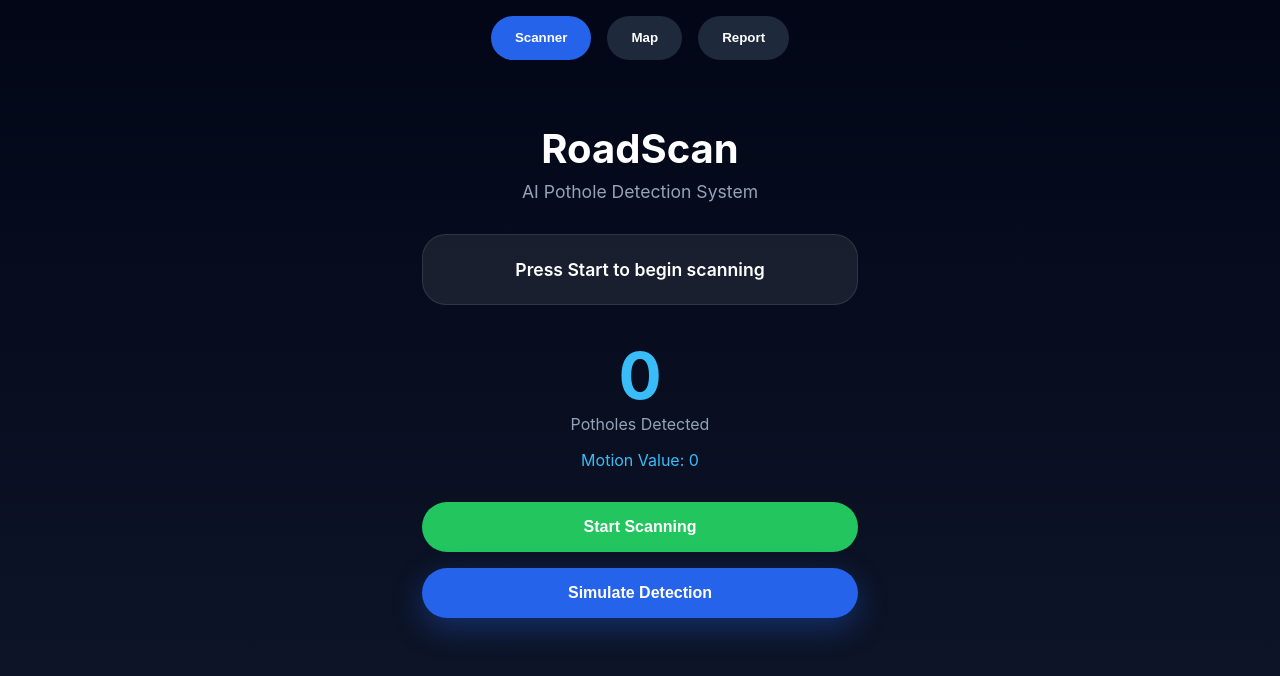
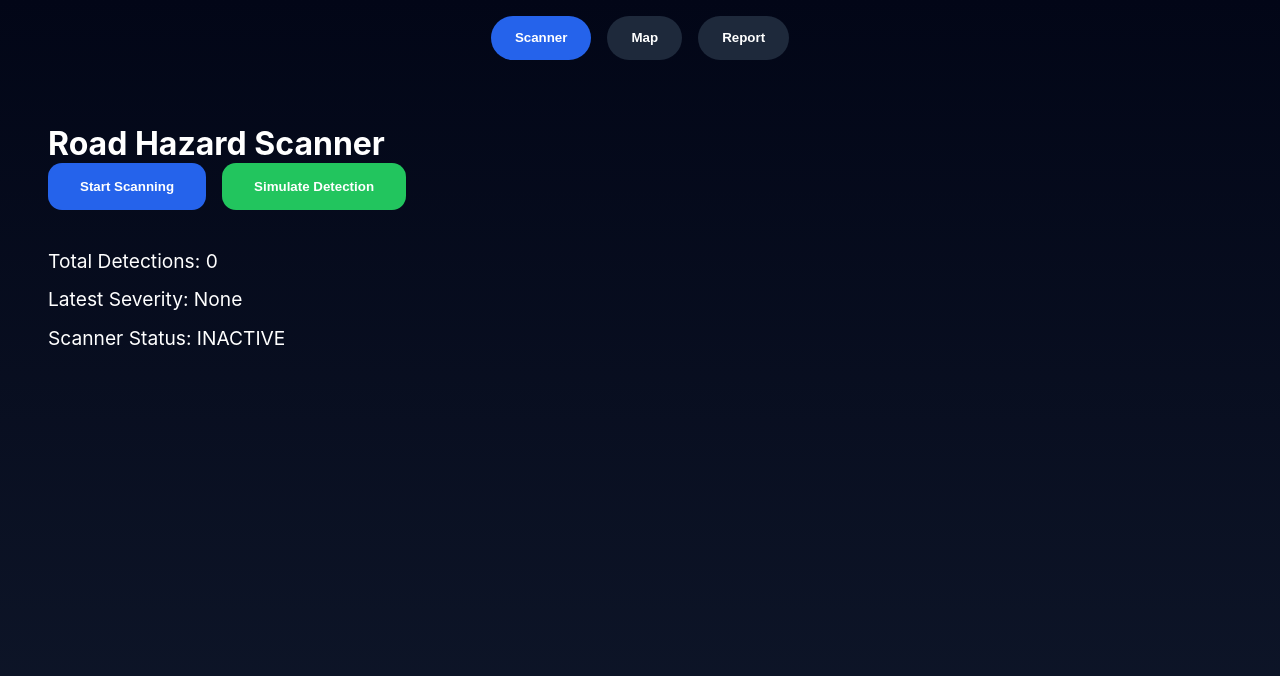
Before and after one commit to md-suleiman/Roadscan, a React (Vite) app: page / in a window 1280 px wide. Shown: the top 676 px of the page. Built offline with nearby package versions, Linux system fonts and the light colour scheme.

Commit message:
updated feature

```diff
--- a/src/components/Scanner.jsx
+++ b/src/components/Scanner.jsx
@@ -1,242 +1,266 @@
-import { useState, useEffect } from 'react'
-import { db, collection, addDoc } from '../firebase'
+import { useEffect, useState } from 'react'
+
+import {
+  db,
+  collection,
+  addDoc,
+} from '../firebase'
 
 function Scanner() {
-  const [detecting, setDetecting] = useState(false)
-  const [count, setCount] = useState(0)
-  const [status, setStatus] = useState('Press Start to begin scanning')
-  const [lastDetection, setLastDetection] = useState(null)
-  const [clicked, setClicked] = useState(false)
-  const [motionValue, setMotionValue] = useState(0)
+  const [isScanning, setIsScanning] =
+    useState(false)
 
-  const reportPothole = async (severity) => {
-    setCount((prev) => prev + 1)
-    setStatus('Uploading detection...')
-    setLastDetection(new Date().toLocaleTimeString())
-    setClicked(true)
-    setTimeout(() => setClicked(false), 200)
+  const [potholes, setPotholes] =
+    useState(0)
 
-    navigator.geolocation.getCurrentPosition(
-      async (position) => {
-        const report = {
-          lat: position.coords.latitude,
-          lng: position.coords.longitude,
-          severity,
-          timestamp: new Date().toISOString(),
-        }
-        await addDoc(collection(db, 'potholes'), report)
+  const [severity, setSeverity] =
+    useState('None')
 
-        let label = 'Minor'
-        if (severity > 22) label = 'Severe'
-        else if (severity > 15) label = 'Moderate'
+  const [lastDetection, setLastDetection] =
+    useState(0)
 
-        setStatus(`${label} pothole detected`)
-      },
-      () => setStatus('Location permission denied')
-    )
-  }
+  const [demoIndex, setDemoIndex] =
+    useState(0)
+
+  const severityLevels = [
+    {
+      value: 8,
+      label: 'Minor',
+    },
+
+    {
+      value: 17,
+      label: 'Moderate',
+    },
+
+    {
+      value: 24,
+      label: 'Severe',
+    },
+  ]
 
   useEffect(() => {
-    let lastTrigger = 0
-    let lastZ = null
-
-    // Store last 20 delta readings with timestamps
-    // Used for both walking detection and speedbreaker detection
-    const recentDeltas = []
-
-    // WALKING FILTER
-    // Walking creates a rhythmic pattern — regular spikes every 400–800ms (one per step)
-    // If we see 4+ spikes with consistent spacing, it's footsteps, not a pothole
-    const isWalkingPattern = () => {
-      const now = Date.now()
-      // Only look at recent spikes above noise level
-      const spikes = recentDeltas.filter(
-        (d) => now - d.time < 4000 && d.value > 4
-      )
-      if (spikes.length < 4) return false
-
-      // Calculate time gaps between spikes
-      const intervals = []
-      for (let i = 1; i < spikes.length; i++) {
-        intervals.push(spikes[i].time - spikes[i - 1].time)
-      }
-
-      const avg = intervals.reduce((a, b) => a + b, 0) / intervals.length
-
-      // Walking rhythm is 400–900ms between steps
-      // If all intervals are close to the average, it's rhythmic = walking
-      const isRhythmic = intervals.every((i) => Math.abs(i - avg) < 220)
-      return isRhythmic && avg > 350 && avg < 900
-    }
-
-    // SPEEDBREAKER FILTER
-    // A speedbreaker causes gradual sustained motion across MULTIPLE readings
-    // A pothole causes ONE sudden isolated spike
-    // So if the last 4 readings are ALL elevated, it's a speedbreaker
-    const isSpeedbreaker = () => {
-      const last4 = recentDeltas.slice(-4)
-      if (last4.length < 4) return false
-      // All 4 recent readings elevated = gradual sustained bump = speedbreaker
-      return last4.every((d) => d.value > 5)
-    }
-
-    const handleMotion = (event) => {
-      const currentZ = event.accelerationIncludingGravity?.z || 0
-      if (lastZ === null) {
-        lastZ = currentZ
-        return
-      }
-
-      const delta = Math.abs(currentZ - lastZ)
-      lastZ = currentZ
-
-      // Keep rolling window of last 20 readings
-      recentDeltas.push({ value: delta, time: Date.now() })
-      if (recentDeltas.length > 20) recentDeltas.shift()
-
-      setMotionValue(delta.toFixed(2))
+    const handleMotion = async (
+      event
+    ) => {
+      if (!isScanning) return
 
       const now = Date.now()
 
-      // Only process if spike is significant and cooldown has passed
-      if (delta > 8 && now - lastTrigger > 1500) {
+      if (
+        now - lastDetection <
+        2000
+      )
+        return
 
-        // Check walking pattern first
-        if (isWalkingPattern()) {
-          setStatus('Walking detected — ignored')
-          return
-        }
+      const acc =
+        event.accelerationIncludingGravity
 
-        // Check speedbreaker pattern
-        if (isSpeedbreaker()) {
-          setStatus('Speedbreaker detected — ignored')
-          return
-        }
+      if (!acc) return
 
-        // It's a real pothole — classify severity by delta magnitude
-        // These ranges are calibrated for realistic phone motion values
-        lastTrigger = now
-        let severity
-        if (delta > 22) {
-          severity = 26       // Severe — very sharp jolt
-        } else if (delta > 14) {
-          severity = 19       // Moderate — clear bump
-        } else {
-          severity = 12       // Minor — small dip
-        }
+      const total =
+        Math.abs(acc.x || 0) +
+        Math.abs(acc.y || 0) +
+        Math.abs(acc.z || 0)
 
-        reportPothole(severity)
+      let level = null
+
+      if (total > 15) {
+        level = 'Severe'
+      } else if (total > 10) {
+        level = 'Moderate'
+      } else if (total > 7) {
+        level = 'Minor'
+      }
+
+      if (level) {
+        setPotholes((prev) => prev + 1)
+
+        setSeverity(level)
+
+        setLastDetection(now)
+
+        navigator.geolocation.getCurrentPosition(
+          async (position) => {
+            await addDoc(
+              collection(
+                db,
+                'potholes'
+              ),
+              {
+                lat:
+                  position.coords
+                    .latitude,
+
+                lng:
+                  position.coords
+                    .longitude,
+
+                severity: total,
+
+                label: level,
+
+                timestamp:
+                  Date.now(),
+              }
+            )
+          }
+        )
       }
     }
 
-    if (detecting) {
-      // iOS requires explicit permission for DeviceMotion
-      if (
-        typeof DeviceMotionEvent !== 'undefined' &&
-        typeof DeviceMotionEvent.requestPermission === 'function'
-      ) {
-        DeviceMotionEvent.requestPermission().then((permission) => {
-          if (permission === 'granted') {
-            window.addEventListener('devicemotion', handleMotion)
-            setStatus('Motion detection active')
-          }
-        })
-      } else {
-        window.addEventListener('devicemotion', handleMotion)
-        setStatus('Motion detection active')
-      }
-    }
+    window.addEventListener(
+      'devicemotion',
+      handleMotion
+    )
 
     return () => {
-      window.removeEventListener('devicemotion', handleMotion)
+      window.removeEventListener(
+        'devicemotion',
+        handleMotion
+      )
     }
-  }, [detecting])
+  }, [isScanning, lastDetection])
+
+  const simulateDetection =
+    async () => {
+      const current =
+        severityLevels[
+          demoIndex
+        ]
+
+      setPotholes(
+        (prev) => prev + 1
+      )
+
+      setSeverity(current.label)
+
+      navigator.geolocation.getCurrentPosition(
+        async (position) => {
+          await addDoc(
+            collection(
+              db,
+              'potholes'
+            ),
+            {
+              lat:
+                position.coords
+                  .latitude,
+
+              lng:
+                position.coords
+                  .longitude,
+
+              severity:
+                current.value,
+
+              label:
+                current.label,
+
+              timestamp:
+                Date.now(),
+            }
+          )
+        }
+      )
+
+      setDemoIndex(
+        (prev) =>
+          (prev + 1) % 3
+      )
+    }
 
   return (
     <div
       style={{
-        textAlign: 'center',
         padding: '2rem',
-        maxWidth: '500px',
-        margin: '0 auto',
+        color: 'white',
       }}
     >
-      <h2 style={{ fontSize: '2.5rem', marginBottom: '0.5rem', color: 'white' }}>
-        RoadScan
-      </h2>
+      <h1>
+        Road Hazard Scanner
+      </h1>
 
-      <p style={{ color: '#94a3b8', marginBottom: '2rem', fontSize: '1.1rem' }}>
-        AI Pothole Detection System
-      </p>
+      <button
+        onClick={() =>
+          setIsScanning(
+            !isScanning
+          )
+        }
+        style={{
+          padding:
+            '1rem 2rem',
 
-      <div
-        style={{
-          background: 'rgba(255,255,255,0.08)',
-          padding: '1.5rem',
-          borderRadius: '24px',
-          marginBottom: '2rem',
-          border: '1px solid rgba(255,255,255,0.1)',
+          borderRadius: '14px',
+
+          border: 'none',
+
+          background: isScanning
+            ? '#ef4444'
+            : '#2563eb',
+
+          color: 'white',
+
+          fontWeight: 'bold',
+
+          cursor: 'pointer',
+
+          marginRight: '1rem',
         }}
       >
-        <p style={{ fontSize: '1.1rem', margin: 0, color: 'white', fontWeight: '600' }}>
-          {status}
-        </p>
-        {lastDetection && (
-          <p style={{ fontSize: '0.95rem', color: '#cbd5e1', marginTop: '0.8rem' }}>
-            Last detected at {lastDetection}
-          </p>
-        )}
-      </div>
-
-      <div style={{ marginBottom: '2rem' }}>
-        <p style={{ fontSize: '4rem', fontWeight: 'bold', margin: 0, color: '#38bdf8' }}>
-          {count}
-        </p>
-        <p style={{ color: '#94a3b8', margin: 0, fontSize: '1rem' }}>
-          Potholes Detected
-        </p>
-        <p style={{ color: '#38bdf8', marginTop: '1rem', fontSize: '1rem' }}>
-          Motion Value: {motionValue}
-        </p>
-      </div>
-
-      <button
-        onClick={() => setDetecting(!detecting)}
-        style={{
-          padding: '1rem 2rem',
-          fontSize: '1rem',
-          backgroundColor: detecting ? '#ef4444' : '#22c55e',
-          color: 'white',
-          border: 'none',
-          borderRadius: '50px',
-          cursor: 'pointer',
-          width: '100%',
-          marginBottom: '1rem',
-          fontWeight: '700',
-        }}
-      >
-        {detecting ? 'Stop Scanning' : 'Start Scanning'}
+        {isScanning
+          ? 'Stop Scanning'
+          : 'Start Scanning'}
       </button>
 
       <button
-        onClick={() => reportPothole(18)}
+        onClick={
+          simulateDetection
+        }
         style={{
-          padding: '1rem 2rem',
-          fontSize: '1rem',
-          backgroundColor: clicked ? '#1d4ed8' : '#2563eb',
-          transform: clicked ? 'scale(0.96)' : 'scale(1)',
+          padding:
+            '1rem 2rem',
+
+          borderRadius: '14px',
+
+          border: 'none',
+
+          background: '#22c55e',
+
           color: 'white',
-          border: 'none',
-          borderRadius: '50px',
+
+          fontWeight: 'bold',
+
           cursor: 'pointer',
-          width: '100%',
-          transition: 'all 0.15s ease',
-          boxShadow: '0 10px 30px rgba(37,99,235,0.35)',
-          fontWeight: '700',
         }}
       >
         Simulate Detection
       </button>
+
+      <div
+        style={{
+          marginTop: '2rem',
+          fontSize: '1.2rem',
+          lineHeight: '2',
+        }}
+      >
+        <p>
+          Total Detections:{' '}
+          {potholes}
+        </p>
+
+        <p>
+          Latest Severity:{' '}
+          {severity}
+        </p>
+
+        <p>
+          Scanner Status:{' '}
+          {isScanning
+            ? 'ACTIVE'
+            : 'INACTIVE'}
+        </p>
+      </div>
     </div>
   )
 }
```
